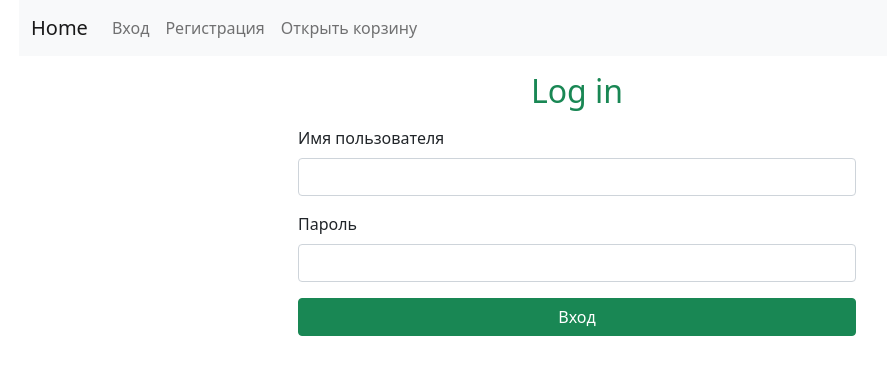
After one commit to romanov-kubanych/lab01, a Django app: page /login/login/ in a window 1280 px wide. The commit adds this page. Shown: the top 375 px of the page, without its empty margins (63-950 px from the left). Run offline with Django 4.2, Linux system fonts and the light colour scheme.

Commit message:
Добавил аутентификацию и проверку прав доступа

```diff
--- a/LAB_01/settings.py
+++ b/LAB_01/settings.py
@@ -72,6 +72,10 @@ TEMPLATES = [
 
 WSGI_APPLICATION = 'LAB_01.wsgi.application'
 
+LOGOUT_REDIRECT_URL = "product_index"
+LOGIN_REDIRECT_URL = "product_index"
+
+LOGIN_URL = 'accounts:login'
 
 # Database
 # https://docs.djangoproject.com/en/4.0/ref/settings/#databases
--- a/LAB_01/urls.py
+++ b/LAB_01/urls.py
@@ -18,5 +18,6 @@ from django.urls import path, include
 
 urlpatterns = [
     path('admin/', admin.site.urls),
-    path('', include('webapp.urls'))
+    path('', include('webapp.urls')),
+    path('login/', include('accounts.urls'))
 ]
--- /dev/null
+++ b/accounts/templates/login.html
@@ -0,0 +1,22 @@
+{% extends 'base.html' %}
+
+{% block title %}Вход{% endblock %}
+
+{% block content %}
+    <h2 class="text-center text-success my-3">Log in</h2>
+    <form method="post" class="ms-auto me-auto w-50 my-3">
+        {% csrf_token %}
+        {% if has_error %}
+            <p class="text-danger">Неверное имя пользователя или пароль.</p>
+        {% endif %}
+        <div class="mb-3">
+            <label for="login" class="form-label">Имя пользователя</label>
+            <input type="text" name="username" class="form-control" id="login">
+        </div>
+        <div class="mb-3">
+            <label for="password" class="form-label">Пароль</label>
+            <input type="password" name="password" class="form-control" id="password">
+        </div>
+        <button type="submit" class="btn btn-success w-100">Вход</button>
+    </form>
+{% endblock %}
--- /dev/null
+++ b/accounts/urls.py
@@ -0,0 +1,13 @@
+from django.contrib.auth.views import LoginView, LogoutView
+from django.urls import path
+
+from accounts.views import RegisterView, UserDetailView
+
+app_name = 'accounts'
+
+urlpatterns = [
+    path('login/', LoginView.as_view(template_name="login.html"), name="login"),
+    path('logout/', LogoutView.as_view(), name="logout"),
+    path('create/', RegisterView.as_view(), name='create'),
+    path('<int:pk>/', UserDetailView.as_view(), name='detail'),
+    ]
--- a/webapp/templates/base.html
+++ b/webapp/templates/base.html
@@ -25,29 +25,32 @@
                 <ul class="navbar-nav">
                     {% block nav %}
                         {% if not user.is_authenticated %}
-{#                            <li class="nav-item">#}
-{#                                <a class="nav-link" href={% url 'login' %}?next={{ request.get_full_path }}>Вход</a>#}
-{#                            </li>#}
-{#                            <li class="nav-item">#}
-{#                                <a class="nav-link"#}
-{#                                   href={% url 'accounts:create' %}?next={{ request.get_full_path }}>Регистрация</a>#}
-{#                            </li>#}
+                            <li class="nav-item">
+                                <a class="nav-link" href={% url 'accounts:login' %}?next={{ request.get_full_path }}>Вход</a>
+                            </li>
+                            <li class="nav-item">
+                                <a class="nav-link"
+                                   href={% url 'accounts:create' %}?next={{ request.get_full_path }}>Регистрация</a>
+                            </li>
                             <li class="nav-item">
                                 <a class="nav-link" href='{% url 'cart_view' %}'>Открыть корзину</a>
                             </li>
                         {% else %}
-{#                            {% if perms.webapp.add_project %}#}
-{#                                <li class="nav-item">#}
-{#                                    <a class="nav-link" href={% url 'product_create' %}>Создать продукт</a>#}
-{#                                </li>#}
-{#                            {% endif %}#}
-{#                            <li class="nav-item">#}
-{#                                <a class="nav-link"#}
-{#                                   href="{% url 'accounts:detail' user.pk %}">Привет {{ user.username }}!</a>#}
-{#                            </li>#}
-{#                            <li class="nav-item">#}
-{#                                <a class="nav-link" href={% url 'accounts:logout' %}?next={{ request.get_full_path }}>Выход</a>#}
-{#                            </li>#}
+                            {% if perms.webapp.add_product %}
+                                <li class="nav-item">
+                                    <a class="nav-link" href={% url 'product_create' %}>Создать продукт</a>
+                                </li>
+                            {% endif %}
+                            <li class="nav-item">
+                                <a class="nav-link" href='{% url 'cart_view' %}'>Открыть корзину</a>
+                            </li>
+                            <li class="nav-item">
+                                <a class="nav-link"
+                                   href="{% url 'accounts:detail' user.pk %}">Привет {{ user.username }}!</a>
+                            </li>
+                            <li class="nav-item">
+                                <a class="nav-link" href={% url 'accounts:logout' %}?next={{ request.get_full_path }}>Выход</a>
+                            </li>
                         {% endif %}
                     {% endblock %}
                 </ul>
```
Also changed, not shown: accounts/forms.py (added, +20 -0 lines), accounts/templates/create.html (added, +10 -0 lines), accounts/templates/user_detail.html (added, +12 -0 lines), accounts/views.py (+32 -1 lines), webapp/templates/products/view.html (+4 -3 lines), webapp/views/products.py (+7 -3 lines).
